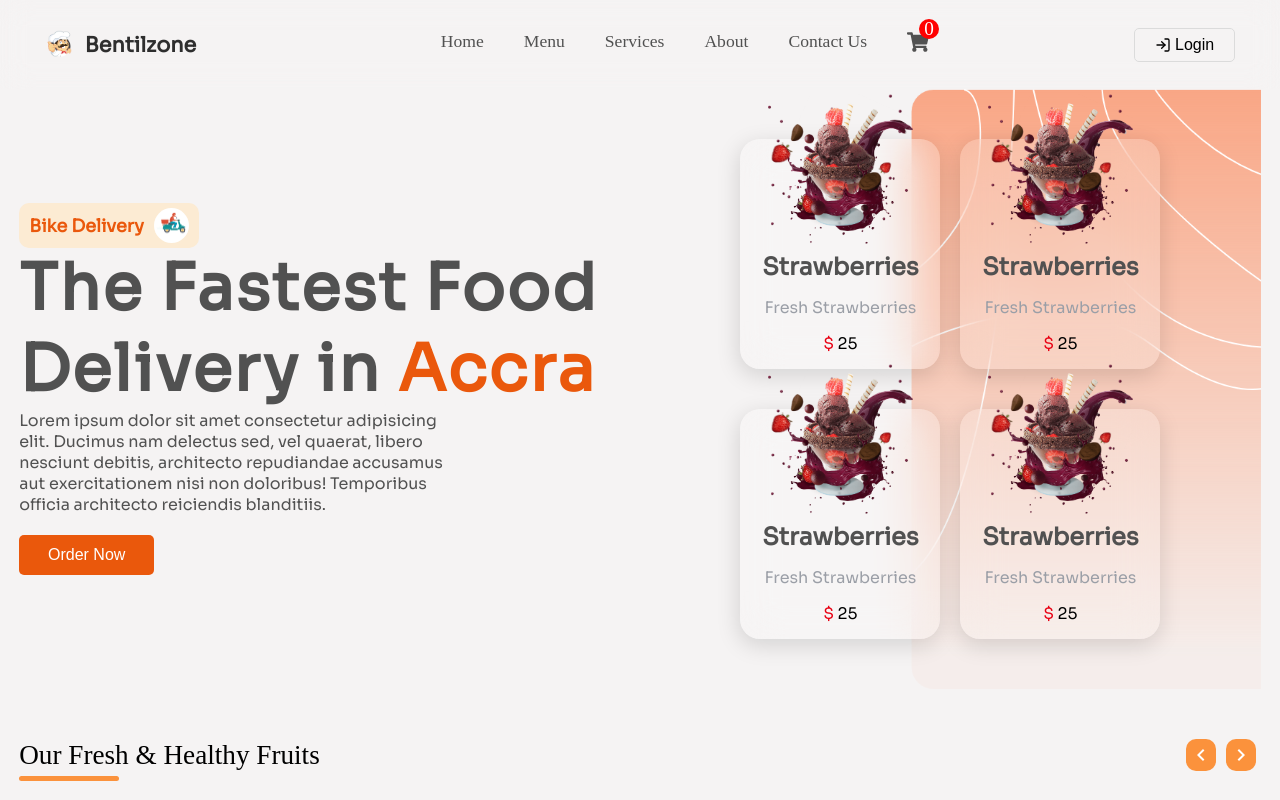
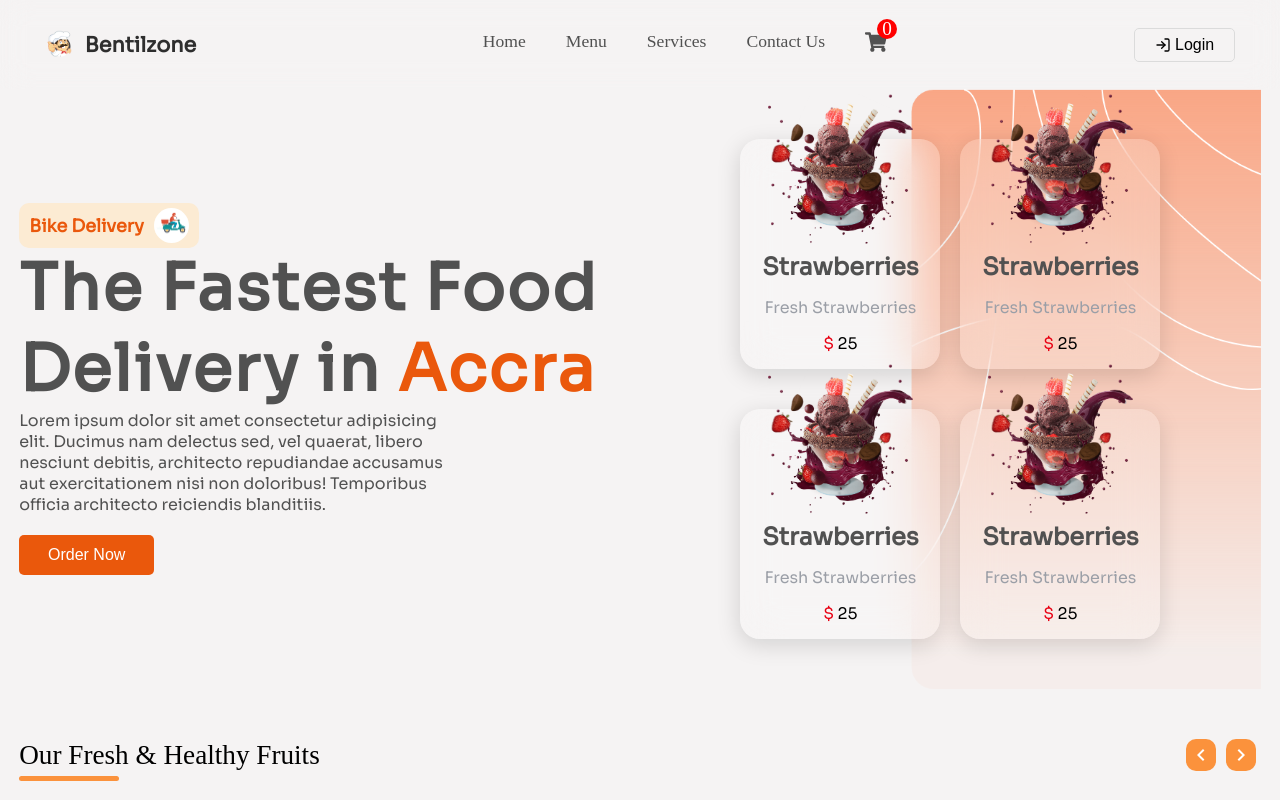
Before and after one commit to guka20/restaurant-front-end, a React (Create React App) app: page / in a window 1280 px wide. Shown: the top 800 px of the page. Built offline with nearby package versions, Linux system fonts and the light colour scheme.

Commit message:
remove about page

```diff
--- a/src/components/navbar/Navbar.tsx
+++ b/src/components/navbar/Navbar.tsx
@@ -51,9 +51,6 @@ export const Navbar = () => {
             <Link to="/services">Services</Link>
           </li>
           <li>
-            <Link to="/about">About</Link>
-          </li>
-          <li>
             <div
               className="contact-btn"
               onClick={() => setIsContactOpen(!isContactOpen)}
--- a/src/pages/about/About.tsx
+++ /dev/null
@@ -1,5 +0,0 @@
-import React from 'react'
-
-export const About = () => {
-  return <div>About Page Cominig Up soon!!</div>;
-}
--- a/src/pages/index.ts
+++ b/src/pages/index.ts
@@ -1,5 +1,4 @@
 export { Home } from "./home/Home";
 export { Menu } from "./menu/Menu";
 export { Services } from "./services/Services";
-export { About } from "./about/About";
 export { Login } from "./login/Login";
--- a/src/router/Routers.tsx
+++ b/src/router/Routers.tsx
@@ -1,7 +1,7 @@
 import React from "react";
 import { Routes, Route } from "react-router-dom";
 import { MainLayout } from "src/Layouts";
-import { About, Home, Login, Menu, Services } from "../pages";
+import { Home, Login, Menu, Services } from "../pages";
 
 export const Routers = () => {
   return (
@@ -10,7 +10,6 @@ export const Routers = () => {
         <Route path="/" element={<Home />} />
         <Route path="/menu" element={<Menu />} />
         <Route path="/services" element={<Services />} />
-        <Route path="/about" element={<About />} />
         <Route path="/login" element={<Login />} />
       </Route>
     </Routes>
```
